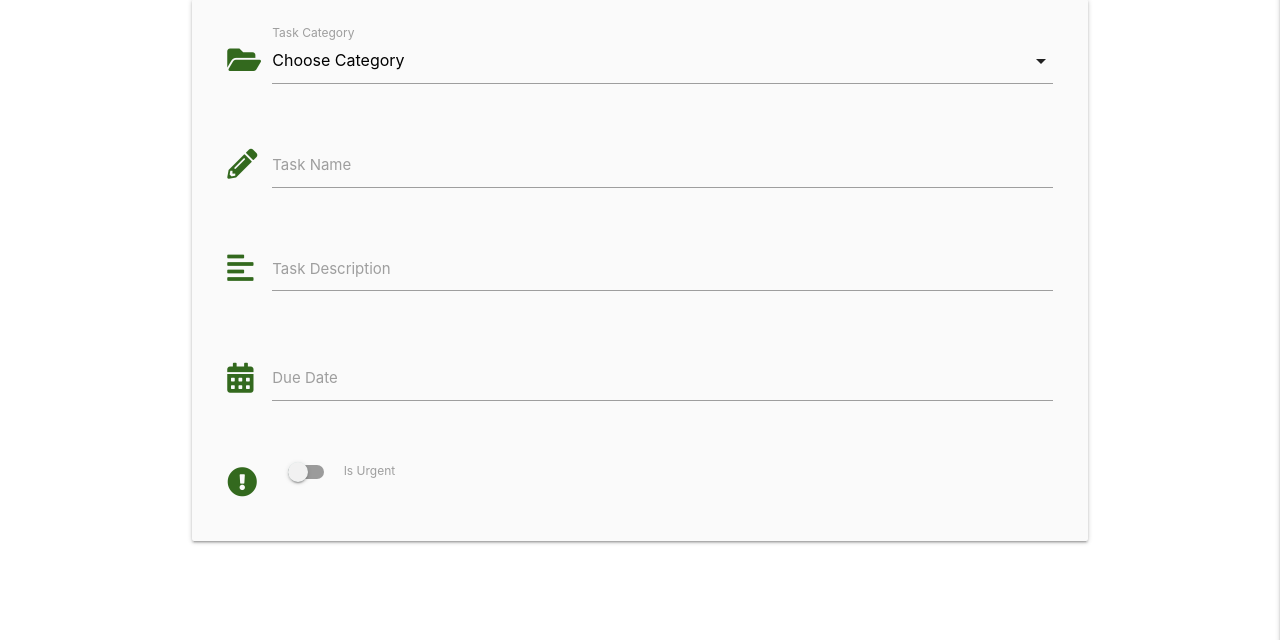
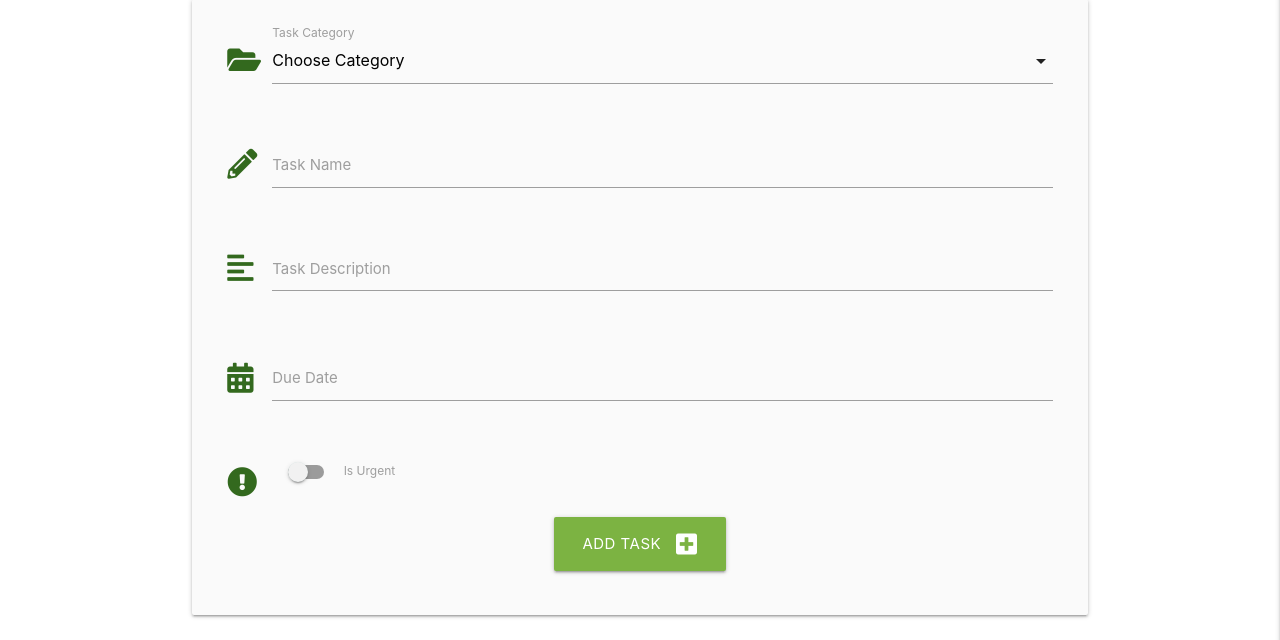
Before and after one commit to Josefinekihlstrom/mini-project, a Flask app: page /add_task in a window 1280 px wide. Shown: the part 160-800 px from the top of the page. Run offline with Flask 2, Linux system fonts and the light colour scheme; data that the repository does not hold is empty; some libraries are stand-ins or nearby versions.

Commit message:
Allow user to submit task to db

```diff
--- a/app.py
+++ b/app.py
@@ -100,8 +100,22 @@ def logout():
     return redirect(url_for("login"))
 
 
-@app.route("/add_task")
+@app.route("/add_task", methods=["GET", "POST"])
 def add_task():
+    if request.method == "POST":
+        is_urgent = "on" if request.form.get("is_urgent") else "off"
+        task = {
+            "category_name": request.form.get("category_name"),
+            "task_name": request.form.get("task_name"),
+            "task_description": request.form.get("task_description"),
+            "is_urgent": is_urgent,
+            "due_date": request.form.get("due_date"),
+            "created_by": session["user"]
+        }
+        mongo.db.tasks.insert_one(task)
+        flash("Task Successfully Added")
+        return redirect(url_for("get_tasks"))
+
     categories = mongo.db.categories.find().sort("category_name", 1)
     return render_template("add_task.html", categories=categories)
 
--- a/templates/add_task.html
+++ b/templates/add_task.html
@@ -4,7 +4,8 @@
 <h3 class="light-green-text text-darken-4 center-align">Add Task</h3>
 
 <div class="row card-panel grey lighten-5">
-	<form class="col s12" method="POST" action="">
+	<form class="col s12" method="POST" action="{{ url_for('add_task') }}">
+        <!-- category selection -->
         <div class="row">
             <div class="input-field col s12">
                 <i class="fas fa-folder-open prefix light-green-text text-darken-4"></i>
@@ -17,6 +18,7 @@
             <label for="category_name">Task Category</label>
         </div>
         </div>
+        <!-- task name -->
 		<div class="row">
 			<div class="input-field col s12">
 				<i class="fas fa-pencil-alt prefix light-green-text text-darken-4"></i>
@@ -25,6 +27,7 @@
 				<label for="task_name">Task Name</label>
 			</div>
 		</div>
+        <!-- task description -->
 		<div class="row">
 			<div class="input-field col s12">
 				<i class="fas fa-align-left prefix light-green-text text-darken-4"></i>
@@ -33,6 +36,7 @@
 				<label for="task_description">Task Description</label>
 			</div>
 		</div>
+        <!-- due date -->
 		<div class="row">
 			<div class="input-field col s12" method="POST" action="">
 				<i class="fas fa-calendar-alt prefix light-green-text text-darken-4"></i>
@@ -40,6 +44,7 @@
 				<label for="due_date">Due Date</label>
 			</div>
 		</div>
+        <!-- is urgent -->
 		<div class="row">
 			<div class="input-field col s12">
 				<div class="switch">
@@ -52,6 +57,14 @@
 				</div>
 			</div>
 		</div>
+        <!-- submit button -->
+        <div class="row">
+            <div class="col s12 center-align">
+                <button type="submit" class="btn-large light-green darken-1 text-shadow">
+                    Add Task <i class="fas fa-plus-square right"></i>
+                </button>
+            </div>
+        </div>
 	</form>
 </div>
 
--- a/templates/tasks.html
+++ b/templates/tasks.html
@@ -1,5 +1,8 @@
 {% extends "base.html" %}
 {% block content %}
+
+
+<h3 class="light-green-text text-darken-4 center-align">All Tasks</h3>
 
     <ul class="collapsible">
         {% for task in tasks %}
@@ -15,6 +18,7 @@
                 <div class="collapsible-body">
                     <strong>{{ task.category_name }}</strong>
                     <p>{{ task.task_description }}</p>
+                    <p><em>by: {{ task.created_by }}</em></p>
                 </div>
             </li>
         {% endfor %}
```
